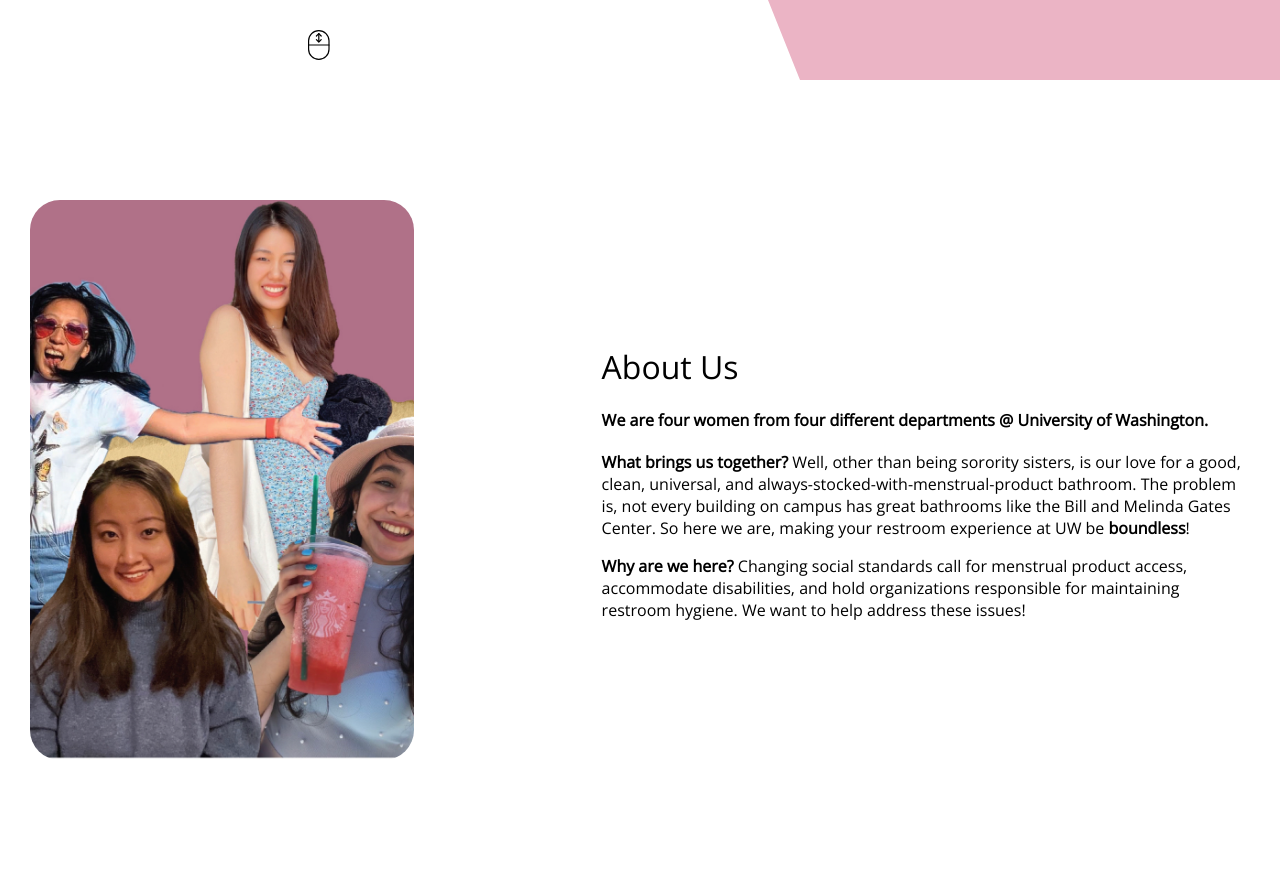
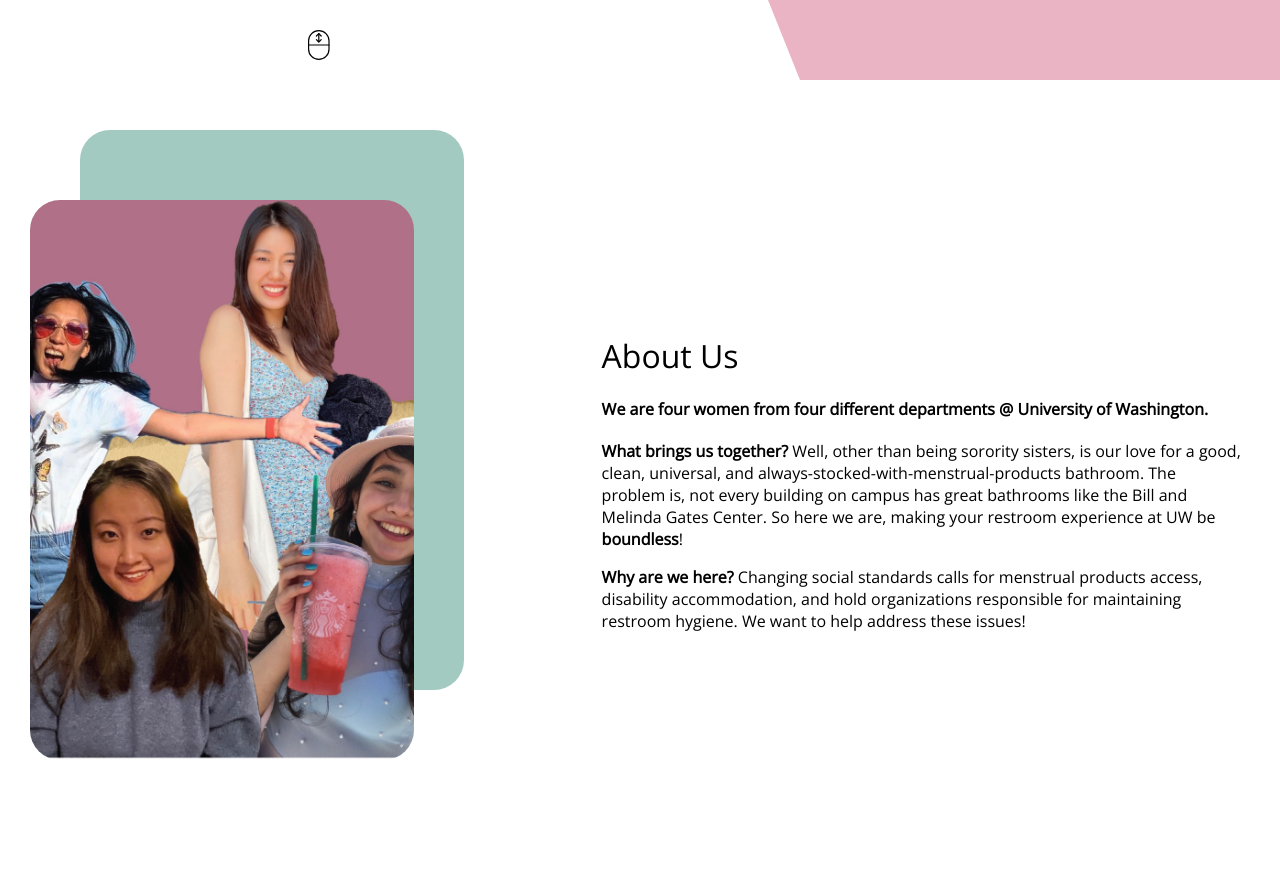
Before and after one commit to chongjiu9/Igloo, a React (Create React App) app in the folder my-app/: page / in a window 1280 px wide. Shown: the part 720-1598 px from the top of the page. Built offline with nearby package versions, Linux system fonts and the light colour scheme.

Commit message:
minor color and grammar change

```diff
--- a/my-app/src/componenets/about/About.jsx
+++ b/my-app/src/componenets/about/About.jsx
@@ -30,13 +30,13 @@ const About = () => {
       <div className="a-desc">
         <p>
         <span class="bolded">What brings us together?</span> Well, other than being sorority sisters,
-            is our love for a good, clean, universal, and always-stocked-with-menstrual-product bathroom.
+            is our love for a good, clean, universal, and always-stocked-with-menstrual-products bathroom.
             The problem is, not every building on campus has great bathrooms like the Bill and Melinda Gates Center.
             So here we are, making your restroom experience at UW be <span class="bolded">boundless</span>!
         </p>
         <p>
-        <span class="bolded">Why are we here?</span> Changing social standards call for menstrual product access,
-        accommodate disabilities, and hold organizations responsible for maintaining restroom hygiene. We want to
+        <span class="bolded">Why are we here?</span> Changing social standards calls for menstrual products access,
+        disability accommodation, and hold organizations responsible for maintaining restroom hygiene. We want to
         help address these issues!
 
         </p>
--- a/my-app/src/componenets/about/about.css
+++ b/my-app/src/componenets/about/about.css
@@ -24,6 +24,7 @@
     position: absolute;
     top: 50px;
     left: 80px;
+    background-color:#A2CAC0;
 }
 
 .a-card{
```
